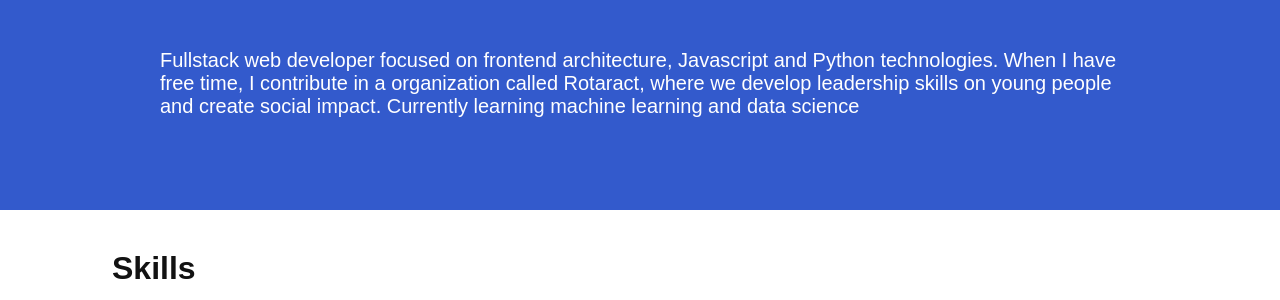
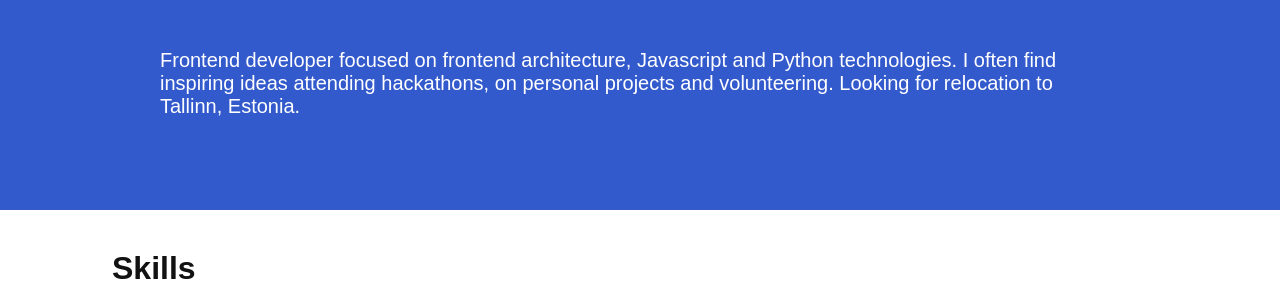
Before and after one commit to DRivAlegre/david-rivero, a website: page app/timeline.html in a window 1280 px wide. Shown: the part 500-800 px from the top of the page. Drawn offline with Linux system fonts and the light colour scheme; files whose address does not match are found by name; a web font is replaced by a local one.

Commit message:
Replace headline on timeline page

```diff
--- a/app/timeline.html
+++ b/app/timeline.html
@@ -21,7 +21,7 @@
       <div class="section__container">
         <h3 class="section__title">About me</h3>
         <div class="section__content section__content-intro">
-          <p>Fullstack web developer focused on frontend architecture, Javascript and Python technologies. When I have free time, I contribute in a organization called Rotaract, where we develop leadership skills on young people and create social impact. Currently learning machine learning and data science</p>
+          <p>Frontend developer focused on frontend architecture, Javascript and Python technologies. I often find inspiring ideas attending hackathons, on personal projects and volunteering. Looking for relocation to Tallinn, Estonia.</p>
         </div>
       </div>
       <div class="section__container section__container--light-mode">
```
